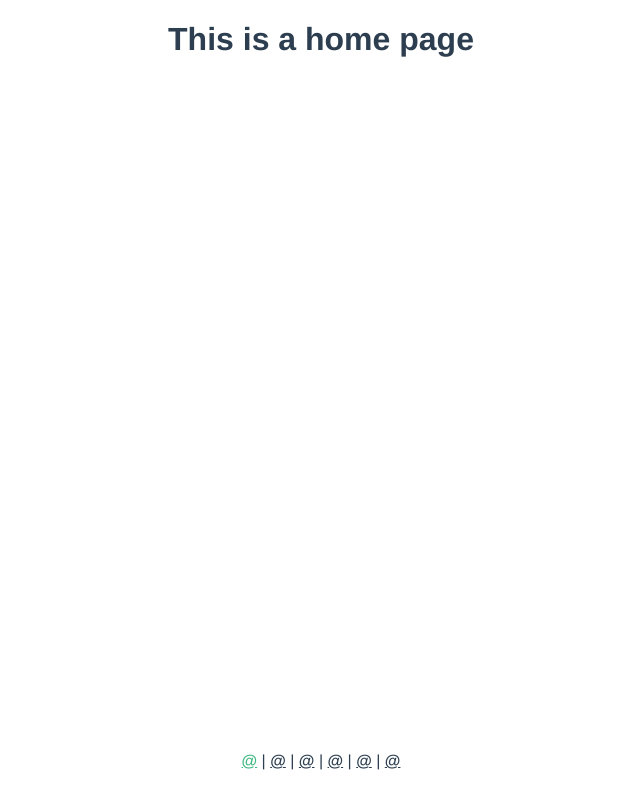
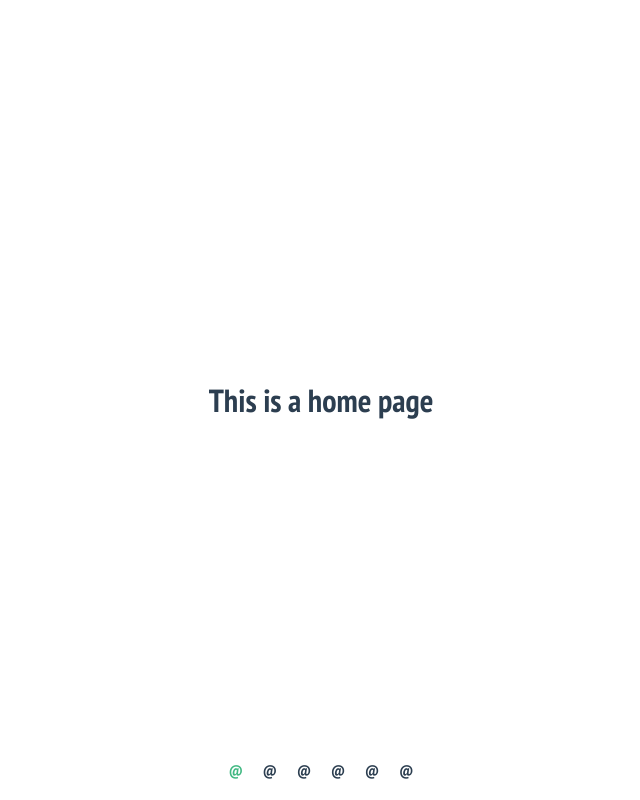
Before and after one commit to MaciekSznu/tatras, a Vue app: page / in a window 1280 px wide. Shown: the whole page, without its empty margins (319-959 px from the left). Built offline with nearby package versions, Linux system fonts and the light colour scheme.

Commit message:
Add global styles files

```diff
--- a/src/App.vue
+++ b/src/App.vue
@@ -1,11 +1,11 @@
 <template>
   <div id="app">
     <div id="nav">
-      <router-link to="/">@</router-link> |
-      <router-link to="/mountains">@</router-link> |
-      <router-link to="/winter">@</router-link> |
-      <router-link to="/flora">@</router-link> |
-      <router-link to="/fauna">@</router-link> |
+      <router-link to="/">@</router-link>
+      <router-link to="/mountains">@</router-link>
+      <router-link to="/winter">@</router-link>
+      <router-link to="/flora">@</router-link>
+      <router-link to="/fauna">@</router-link>
       <router-link to="/routes">@</router-link>
     </div>
     <router-view />
@@ -14,10 +14,6 @@
 
 <style lang="scss">
 #app {
-  font-family: Avenir, Helvetica, Arial, sans-serif;
-  -webkit-font-smoothing: antialiased;
-  -moz-osx-font-smoothing: grayscale;
-  text-align: center;
   color: #2c3e50;
 }
 
@@ -25,12 +21,17 @@
   position: fixed;
   bottom: 0;
   left: 0;
+  display: flex;
+  flex-direction: row;
+  justify-content: center;
   width: 100%;
-  padding: 30px 0;
+  padding: 20px 0;
 
   a {
     font-weight: bold;
     color: #2c3e50;
+    padding: 0 10px;
+    text-decoration: none;
 
     &.router-link-exact-active {
       color: #42b983;
--- /dev/null
+++ b/src/assets/styles/main.scss
@@ -0,0 +1,32 @@
+@import 'variables.scss';
+@import 'mixins.scss';
+
+@import url('https://fonts.googleapis.com/css?family=PT+Sans+Narrow:400,700|PT+Sans:400,700&display=swap');
+
+html {
+  overflow-y: scroll;
+  overflow-x: hidden;
+  width: 100vw;
+  height: 100vh;
+}
+
+*,
+*::before,
+*::after {
+  box-sizing: border-box;
+  -webkit-font-smoothing: antialiased;
+  -moz-osx-font-smoothing: grayscale;
+}
+
+body {
+  margin: 0;
+  padding: 0;
+  //font-family: 'PT Sans', sans-serif;
+  font-family: 'PT Sans Narrow', sans-serif;
+  display: flex;
+  flex-direction: column;
+  justify-content: center;
+  align-items: center;
+  width: 100%;
+  height: 100%;
+}
--- a/src/main.js
+++ b/src/main.js
@@ -1,6 +1,7 @@
 import Vue from 'vue'
 import App from './App.vue'
 import router from './router'
+import './assets/styles/main.scss'
 
 Vue.config.productionTip = false
 
```
Also changed, not shown: src/assets/styles/mixins.scss (added), src/assets/styles/variables.scss (added).
